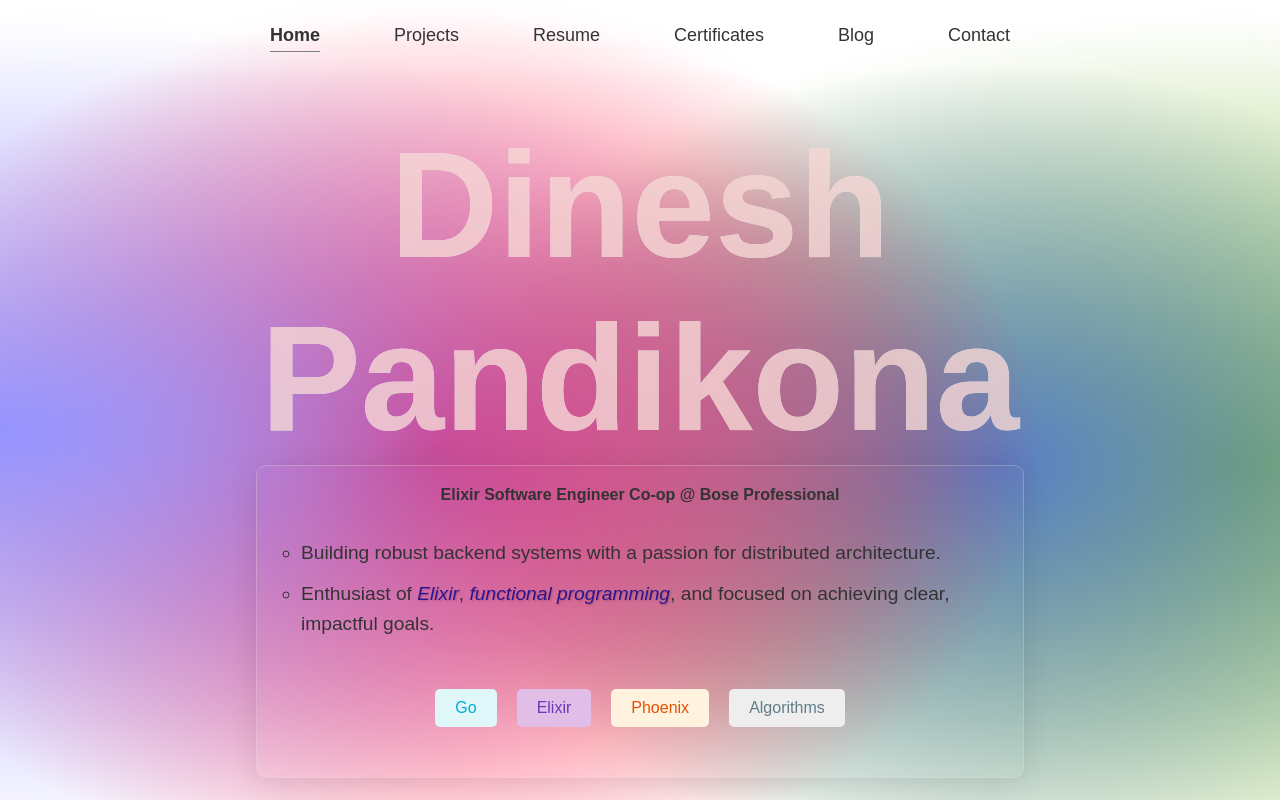
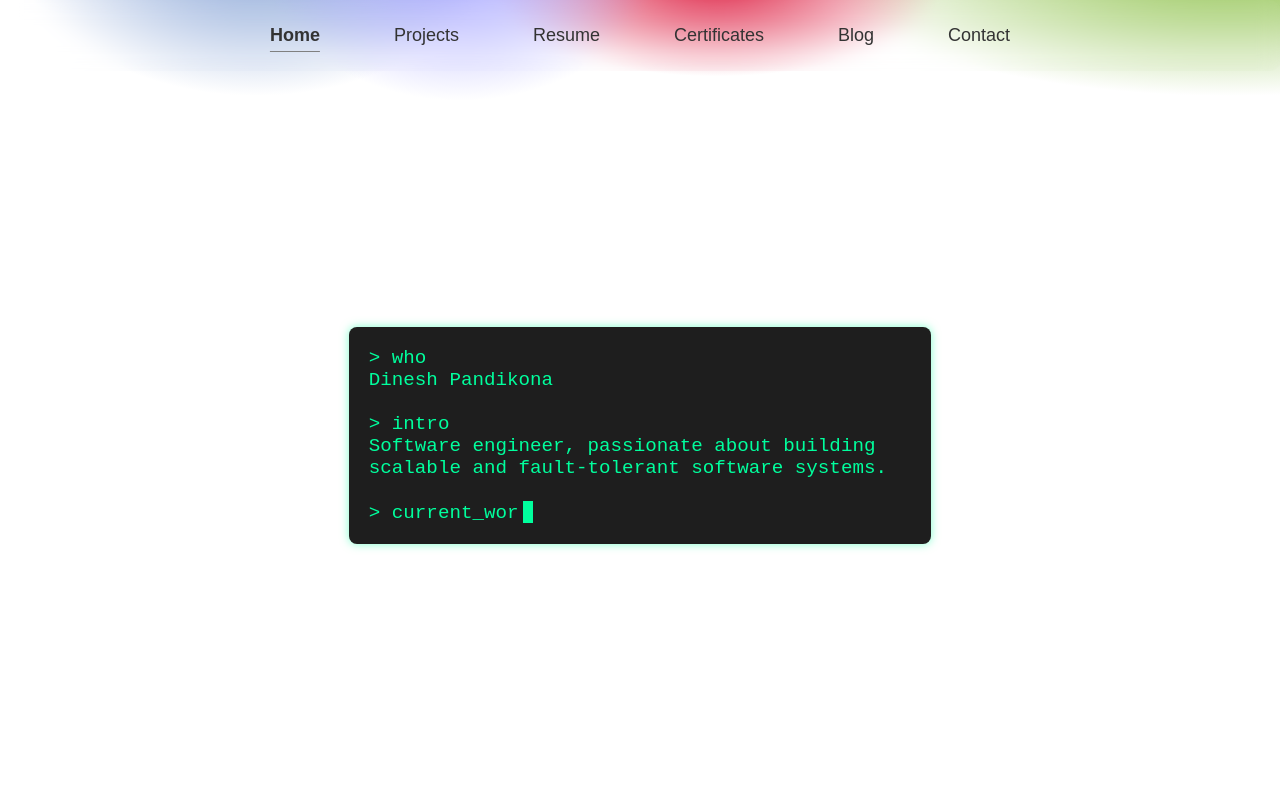
Before and after one commit to noworry-b-still/my-website, a React (Create React App) app: page / in a window 1280 px wide. Built offline with nearby package versions, Linux system fonts and the light colour scheme.

Commit message:
feat: add terminal on landing page

```diff
--- a/src/index.css
+++ b/src/index.css
@@ -52,13 +52,13 @@
 body {
   /* Background gradients */
   background-image: radial-gradient(
-      at 0% 27%,
+      at 18% -4%,
       hsl(240.38, 117%, 79%) 0%,
-      transparent 25%
+      transparent 7%
     ),
-    radial-gradient(at 67% 78%, hsl(349, 100%, 50%) 0%, transparent 25%),
-    radial-gradient(at 39% 29%, hsl(218.38, 49%, 56%) 0%, transparent 25%),
-    radial-gradient(at 98% 79%, hsl(86, 53%, 48%) 0%, transparent 25%);
+    radial-gradient(at 78% 49%, hsl(349, 74%, 50%) 0%, transparent 8%),
+    radial-gradient(at 10% -6%, hsl(218.38, 49%, 56%) 0%, transparent 8%),
+    radial-gradient(at 98% 47%, hsl(86, 53%, 48%) 0%, transparent 12%);
 
   /* Initial background position */
   background-position: 0% 0%, 100% 100%;
--- a/src/page/home.tsx
+++ b/src/page/home.tsx
@@ -6,7 +6,7 @@ function Home() {
   return (
     <div className="container">
       <Profile />
-      <Text />
+      {/* <Text /> */}
     </div>
   );
 }
--- a/src/ui/comp/profilepic/Profile.css
+++ b/src/ui/comp/profilepic/Profile.css
@@ -1,88 +1,53 @@
-/* Container for the landing page */
+/* Terminal styling */
+.terminal {
+  background-color: #1e1e1e; /* Dark background like a terminal */
+  color: #00ff9d; /* Neon green text */
+  /* Monospace font for a coding feel */
+  padding: 20px;
+  border-radius: 8px;
+  width: 80%;
+  max-width: 800px;
+  margin: 0 auto;
+  box-shadow: 0 0 10px rgba(0, 255, 157, 0.5);
+  white-space: pre-wrap; /* Ensure newlines and text wrapping works */
+  word-wrap: break-word;
+  font-size: 1.2rem;
+  text-align: left; /* Left align the text like a terminal */
+}
+
+/* Blinking cursor */
+.cursor {
+  display: inline-block;
+  width: 10px;
+  background-color: #00ff9d;
+  margin-left: 5px;
+}
+
+.cursor.visible {
+  opacity: 1;
+}
+
+.cursor {
+  opacity: 0;
+  transition: opacity 0.5s;
+}
+
+/* Container styling */
 .landing-container {
   display: flex;
   flex-direction: column;
   justify-content: center;
   align-items: center;
-  height: 100vh - 71px;
-  text-align: center;
+  height: calc(100vh - 71px);
+  color: #00ff9d;
+  padding: 20px;
+  box-sizing: border-box;
 }
 
-/* Styling for the name */
-#my_name {
-  position: relative;
-  font-family: "Poppins", sans-serif;
-  color: #f6d8d5;
-  font-size: 150px;
-  margin: 0;
-  opacity: 0.8;
-  margin-top: 3rem;
+/* Ensure no overflow */
+.terminal pre {
+  overflow-wrap: break-word; /* Prevent long text from overflowing */
+  word-break: break-word;
+  white-space: pre-wrap;
+  font-family: monospace;
 }
-
-#my_name:hover {
-  opacity: 0.9;
-  text-shadow: 0px -5px #ec2225, 0px 5px #00c2cb, -5px 0px #ec2225,
-    5px 0px #00c2cb;
-}
-
-#my_name::before {
-  content: attr(data-text);
-  position: absolute;
-  top: 0;
-  left: 0;
-  color: #e0ffff;
-  z-index: -1;
-}
-
-#my_name:hover::before {
-  animation: animate 12ms ease-in-out infinite;
-  z-index: 1;
-}
-
-@keyframes animate {
-  0%,
-  100% {
-    top: -7px;
-    left: 0;
-    opacity: 1;
-  }
-  20% {
-    top: 0;
-    left: -10px;
-    opacity: 0.7;
-  }
-  40% {
-    top: 7px;
-    left: 0;
-    opacity: 0.2;
-  }
-  60% {
-    top: 0;
-    left: 10px;
-    opacity: 0.3;
-  }
-  80% {
-    top: 0;
-    left: 0;
-    opacity: 0.9;
-  }
-}
-
-/* Glassmorphism card styling */
-.glass-card {
-  background: rgba(255, 255, 255, 0.2);
-  border-radius: 10px;
-  padding: 20px;
-  margin-top: 2rem;
-  width: 60%;
-  max-width: 500px;
-  backdrop-filter: blur(10px);
-  box-shadow: 0 4px 6px rgba(0, 0, 0, 0.1);
-  border: 1px solid rgba(255, 255, 255, 0.3);
-}
-
-.glass-card p {
-  color: #ffffff;
-  font-size: 1.2rem;
-  margin: 0;
-}
--- a/src/ui/comp/profilepic/Profile.tsx
+++ b/src/ui/comp/profilepic/Profile.tsx
@@ -1,11 +1,214 @@
+import React, { useState, useEffect } from "react";
 import "./Profile.css";
 
 function Profile() {
+  const [terminalText, setTerminalText] = useState(""); // For the text shown on the terminal
+  const [showIntro, setShowIntro] = useState(false); // Control when to show the intro command
+  const [showCurrentWork, setShowCurrentWork] = useState(false); // Control when to show the current_work command
+  const [showCurrentStudy, setShowCurrentStudy] = useState(false); // Control when to show the current_study command
+  const [showHireMe, setShowHireMe] = useState(false); // Control when to show the hire_me command
+  const [showLanguagesAdmired, setShowLanguagesAdmired] = useState(false); // Control when to show the languages_admired command
+  const [cursorVisible, setCursorVisible] = useState(true); // Handle blinking cursor
+
+  useEffect(() => {
+    let timer: any;
+
+    // Simulate terminal typing for the first command 'who'
+    const whoCommand = "> who";
+    const whoOutput = "\nDinesh Pandikona\n\n";
+    let currentText = "";
+    let index = 0;
+
+    const typeWhoCommand = () => {
+      if (index < whoCommand.length) {
+        currentText += whoCommand[index];
+        setTerminalText(currentText);
+        index++;
+        timer = setTimeout(typeWhoCommand, 100); // Type each character every 100ms
+      } else {
+        // After command finishes, show the output instantly and proceed to 'intro'
+        setTimeout(() => {
+          currentText += whoOutput;
+          setTerminalText(currentText);
+          setTimeout(() => {
+            setShowIntro(true); // Trigger the 'intro' command
+          }, 1000);
+        }, 500); // Delay before showing the output
+      }
+    };
+
+    typeWhoCommand();
+
+    // Cleanup timer
+    return () => clearTimeout(timer);
+  }, []);
+
+  useEffect(() => {
+    if (showIntro) {
+      let introIndex = 0;
+      const introCommand = "> intro";
+      const introOutput =
+        "\nSoftware engineer, passionate about building scalable and fault-tolerant software systems.\n\n";
+      let introCurrentText = terminalText;
+
+      const typeIntroCommand = () => {
+        if (introIndex < introCommand.length) {
+          introCurrentText += introCommand[introIndex];
+          setTerminalText(introCurrentText);
+          introIndex++;
+          setTimeout(typeIntroCommand, 100); // Type command characters every 100ms
+        } else {
+          // Once intro command is typed, show output instantly
+          setTimeout(() => {
+            introCurrentText += introOutput;
+            setTerminalText(introCurrentText);
+            setTimeout(() => {
+              setShowCurrentWork(true); // Trigger the 'current_work' command
+            }, 1000);
+          }, 500);
+        }
+      };
+
+      typeIntroCommand();
+    }
+  }, [showIntro]);
+
+  useEffect(() => {
+    if (showCurrentWork) {
+      let currentWorkIndex = 0;
+      const currentWorkCommand = "> current_work";
+      const currentWorkOutput =
+        "\n6-month internship at Bose Professional, building next-generation audio software platform.\n\n";
+      let currentWorkCurrentText = terminalText;
+
+      const typeCurrentWorkCommand = () => {
+        if (currentWorkIndex < currentWorkCommand.length) {
+          currentWorkCurrentText += currentWorkCommand[currentWorkIndex];
+          setTerminalText(currentWorkCurrentText);
+          currentWorkIndex++;
+          setTimeout(typeCurrentWorkCommand, 100); // Type command characters every 100ms
+        } else {
+          // Once current_work command is typed, show output instantly
+          setTimeout(() => {
+            currentWorkCurrentText += currentWorkOutput;
+            setTerminalText(currentWorkCurrentText);
+            setTimeout(() => {
+              setShowCurrentStudy(true); // Trigger the 'current_study' command
+            }, 1000);
+          }, 500);
+        }
+      };
+
+      typeCurrentWorkCommand();
+    }
+  }, [showCurrentWork]);
+
+  useEffect(() => {
+    if (showCurrentStudy) {
+      let currentStudyIndex = 0;
+      const currentStudyCommand = "> current_study";
+      const currentStudyOutput =
+        "\nMS in CS at Northeastern, Boston -- focusing on algorithms and distributed systems.\n\n";
+      let currentStudyCurrentText = terminalText;
+
+      const typeCurrentStudyCommand = () => {
+        if (currentStudyIndex < currentStudyCommand.length) {
+          currentStudyCurrentText += currentStudyCommand[currentStudyIndex];
+          setTerminalText(currentStudyCurrentText);
+          currentStudyIndex++;
+          setTimeout(typeCurrentStudyCommand, 100); // Type command characters every 100ms
+        } else {
+          // Once current_study command is typed, show output instantly
+          setTimeout(() => {
+            currentStudyCurrentText += currentStudyOutput;
+            setTerminalText(currentStudyCurrentText);
+            setTimeout(() => {
+              setShowHireMe(true); // Trigger the 'hire_me' command
+            }, 1000);
+          }, 500);
+        }
+      };
+
+      typeCurrentStudyCommand();
+    }
+  }, [showCurrentStudy]);
+
+  useEffect(() => {
+    if (showHireMe) {
+      let hireMeIndex = 0;
+      const hireMeCommand = "> hire_me";
+      const hireMeOutput =
+        "\nAvailable for hire in May 2025. Let's build something amazing together!\n\n";
+      let hireMeCurrentText = terminalText;
+
+      const typeHireMeCommand = () => {
+        if (hireMeIndex < hireMeCommand.length) {
+          hireMeCurrentText += hireMeCommand[hireMeIndex];
+          setTerminalText(hireMeCurrentText);
+          hireMeIndex++;
+          setTimeout(typeHireMeCommand, 100); // Type command characters every 100ms
+        } else {
+          // Once hire_me command is typed, show output instantly
+          setTimeout(() => {
+            hireMeCurrentText += hireMeOutput;
+            setTerminalText(hireMeCurrentText);
+            setTimeout(() => {
+              setShowLanguagesAdmired(true); // Trigger the 'languages_admired' command
+            }, 1000);
+          }, 500);
+        }
+      };
+
+      typeHireMeCommand();
+    }
+  }, [showHireMe]);
+
+  useEffect(() => {
+    if (showLanguagesAdmired) {
+      let languagesAdmiredIndex = 0;
+      const languagesAdmiredCommand = "> languages_admired";
+      const languagesAdmiredOutput =
+        "\nPython, C, Elixir, Rust, JavaScript\n\n";
+      let languagesAdmiredCurrentText = terminalText;
+
+      const typeLanguagesAdmiredCommand = () => {
+        if (languagesAdmiredIndex < languagesAdmiredCommand.length) {
+          languagesAdmiredCurrentText +=
+            languagesAdmiredCommand[languagesAdmiredIndex];
+          setTerminalText(languagesAdmiredCurrentText);
+          languagesAdmiredIndex++;
+          setTimeout(typeLanguagesAdmiredCommand, 100); // Type command characters every 100ms
+        } else {
+          // Once hire_me command is typed, show output instantly
+          setTimeout(() => {
+            languagesAdmiredCurrentText += languagesAdmiredOutput;
+            setTerminalText(languagesAdmiredCurrentText);
+          }, 500);
+        }
+      };
+
+      typeLanguagesAdmiredCommand();
+    }
+  }, [showLanguagesAdmired]);
+
+  useEffect(() => {
+    // Handle cursor blinking
+    const cursorBlink = setInterval(() => {
+      setCursorVisible((prevVisible) => !prevVisible);
+    }, 500);
+    return () => clearInterval(cursorBlink);
+  }, []);
+
   return (
     <div className="landing-container">
-      <h1 id="my_name" data-text="Dinesh Pandikona">
-        Dinesh Pandikona
-      </h1>
+      <div className="terminal">
+        <pre>
+          {terminalText}
+          <span className={`cursor ${cursorVisible ? "visible" : ""}`}>
+            &nbsp;
+          </span>
+        </pre>
+      </div>
     </div>
   );
 }
```
